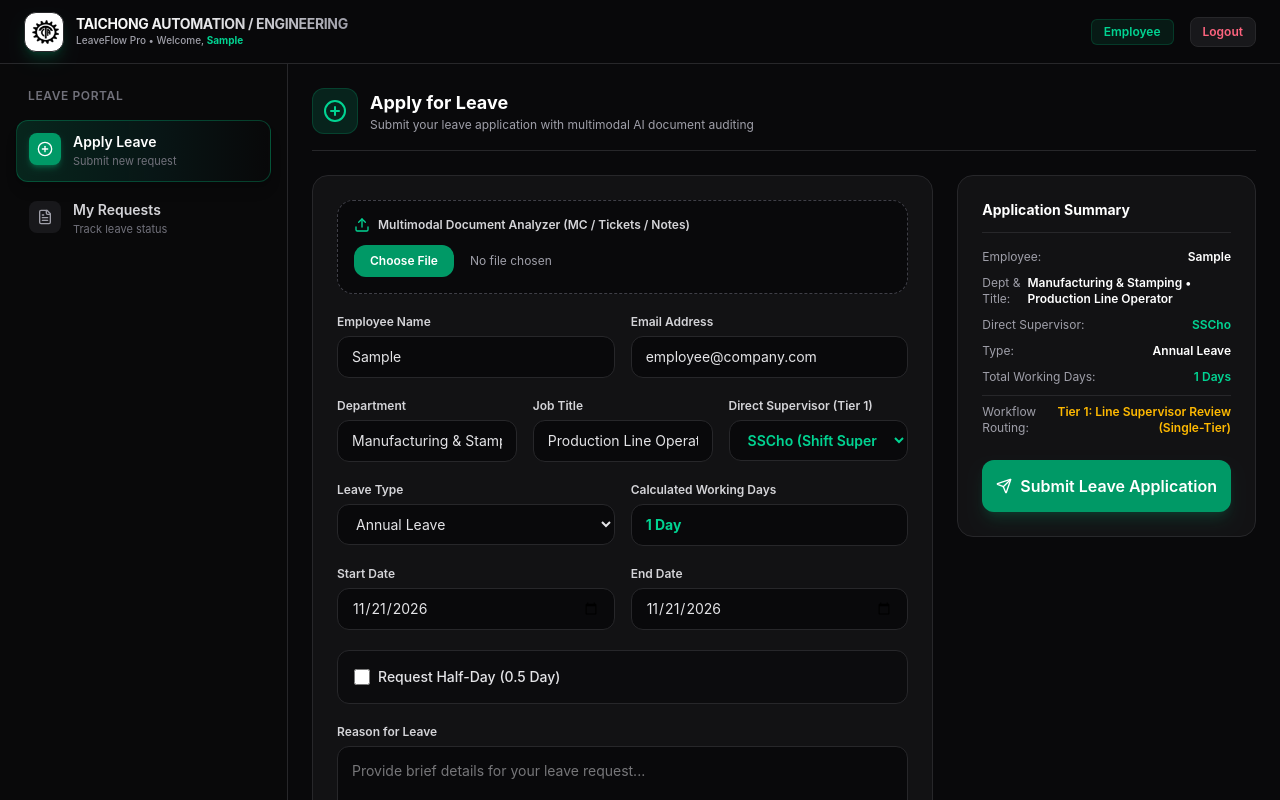
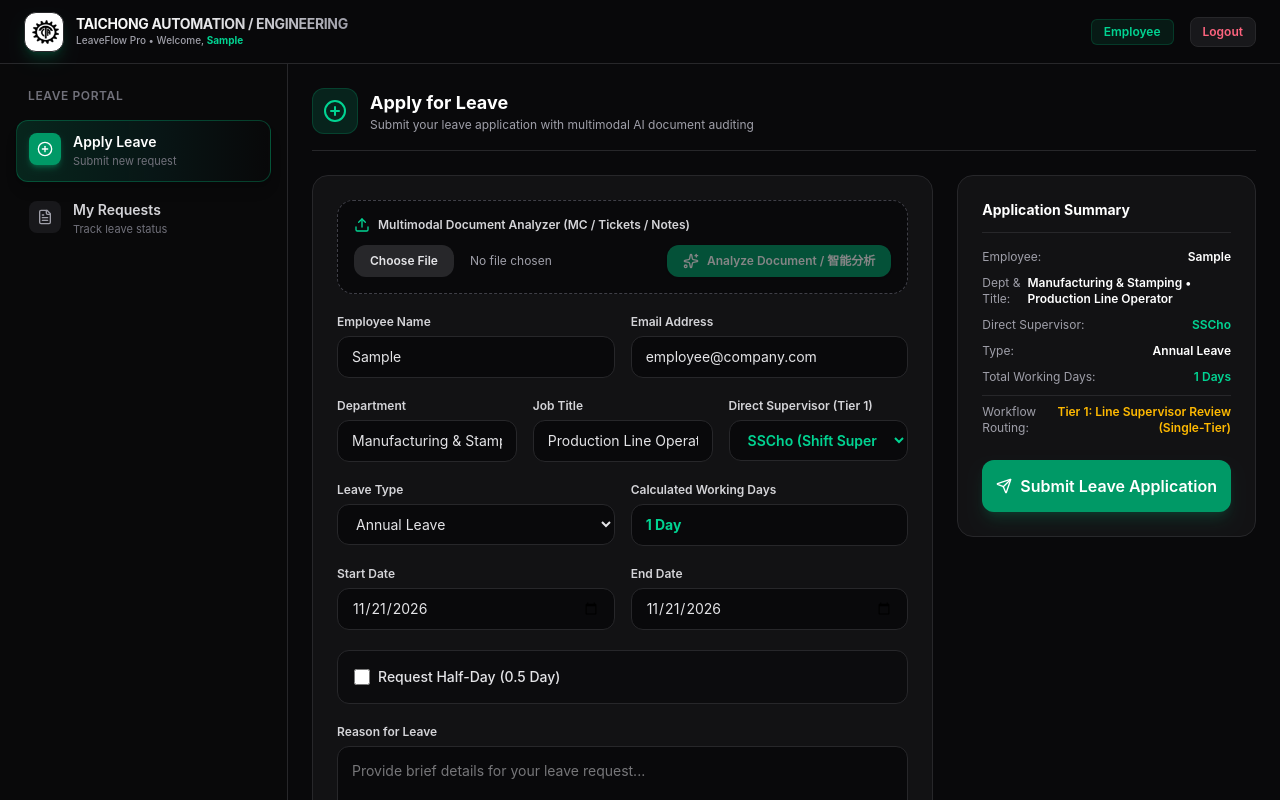
Before and after one commit to conniecho66/leave-management, a React (Vite) app: page / in a window 1280 px wide. Both pictures are taken after typing "Sample", "Sample123" into the empty fields and a click on the button "登 录". Shown: the top 800 px of the page. Built offline with nearby package versions, Linux system fonts and the light colour scheme.

Commit message:
feat(ai): improve document analysis robustness
- Allow flexible mime-type inference from file names
- Decouple file selection from analysis for better UI control
- Add error handling for document parsing in the leave application flow

```diff
--- a/src/components/ApplyLeave.tsx
+++ b/src/components/ApplyLeave.tsx
@@ -25,9 +25,12 @@ export const ApplyLeave: React.FC<ApplyLeaveProps> = ({ onAddRequest, setActiveT
   const [handoverNotes, setHandoverNotes] = useState('');
   const [coverageColleague, setCoverageColleague] = useState('');
 
+  const [selectedFile, setSelectedFile] = useState<File | null>(null);
+  const [docLoading, setDocLoading] = useState(false);
+  const [docError, setDocError] = useState<string | null>(null);
+  const [analysisResult, setAnalysisResult] = useState<any>(null);
+
   const [aiLoading, setAiLoading] = useState(false);
-  const [docLoading, setDocLoading] = useState(false);
-  const [analysisResult, setAnalysisResult] = useState<any>(null);
 
   // Dynamic working days calculation
   const calculateDays = () => {
@@ -44,50 +47,79 @@ export const ApplyLeave: React.FC<ApplyLeaveProps> = ({ onAddRequest, setActiveT
   // Dynamic workflow step
   const workflowStep = totalDays > 3 ? 'Tier 2: Plant Operations Manager Sign-off (Multi-Tier)' : 'Tier 1: Line Supervisor Review (Single-Tier)';
 
-  const handleFileUpload = async (e: React.ChangeEvent<HTMLInputElement>) => {
-    const file = e.target.files?.[0];
-    if (!file) return;
+  const handleFileSelect = (e: React.ChangeEvent<HTMLInputElement>) => {
+    const file = e.target.files?.[0] || null;
+    setSelectedFile(file);
+    setAnalysisResult(null);
+    setDocError(null);
+  };
+
+  const handleStartAnalysis = async () => {
+    if (!selectedFile) return;
 
     setDocLoading(true);
+    setDocError(null);
     setAnalysisResult(null);
 
     const reader = new FileReader();
     reader.onerror = () => {
-      alert('Failed to read file.');
+      setDocError('Failed to read file from local storage/device.');
       setDocLoading(false);
     };
     reader.onload = async () => {
       try {
         const base64Data = reader.result as string;
+        let effectiveMime = selectedFile.type;
+        const lowerName = (selectedFile.name || '').toLowerCase();
+        if (!effectiveMime || effectiveMime === 'application/octet-stream') {
+          if (lowerName.endsWith('.pdf')) effectiveMime = 'application/pdf';
+          else if (lowerName.endsWith('.png')) effectiveMime = 'image/png';
+          else if (lowerName.endsWith('.jpg') || lowerName.endsWith('.jpeg')) effectiveMime = 'image/jpeg';
+          else if (lowerName.endsWith('.webp')) effectiveMime = 'image/webp';
+          else if (lowerName.endsWith('.xlsx') || lowerName.endsWith('.xls')) effectiveMime = 'application/vnd.openxmlformats-officedocument.spreadsheetml.sheet';
+          else if (lowerName.endsWith('.docx') || lowerName.endsWith('.doc')) effectiveMime = 'application/vnd.openxmlformats-officedocument.wordprocessingml.document';
+          else if (lowerName.endsWith('.csv')) effectiveMime = 'text/csv';
+          else if (lowerName.endsWith('.txt')) effectiveMime = 'text/plain';
+          else effectiveMime = 'application/octet-stream';
+        }
+
         const res = await fetch('/api/ai/analyze-document', {
           method: 'POST',
           headers: { 'Content-Type': 'application/json' },
           body: JSON.stringify({
             base64Data,
-            mimeType: file.type || 'application/octet-stream',
-            fileName: file.name,
+            mimeType: effectiveMime,
+            fileName: selectedFile.name,
+            prompt: 'Analyze this supporting document for leave application. Extract document type, employee/passenger name, issuer/clinic/airline, start date, end date, total days, reason or diagnosis or itinerary purpose, and validity.',
           }),
         });
 
         const data = await res.json();
+        if (!res.ok) {
+          throw new Error(data.error || 'Server error during document analysis.');
+        }
+
         if (data.analysis) {
           setAnalysisResult(data.analysis);
         } else {
-          alert('Document analysis returned no structured data.');
+          setDocError('Document analysis returned no structured data.');
         }
       } catch (err: any) {
-        alert('Failed to analyze document: ' + err.message);
+        setDocError(err.message || 'Failed to analyze document.');
       } finally {
         setDocLoading(false);
       }
     };
-    reader.readAsDataURL(file);
+    reader.readAsDataURL(selectedFile);
   };
 
   const handleAutoFill = () => {
     if (!analysisResult) return;
     if (analysisResult.startDate) setStartDate(analysisResult.startDate);
     if (analysisResult.endDate) setEndDate(analysisResult.endDate);
+    if (analysisResult.employeeName && !employeeName) {
+      setEmployeeName(analysisResult.employeeName);
+    }
     if (analysisResult.reasonOrDiagnosis) {
       setReason(analysisResult.reasonOrDiagnosis);
     }
@@ -95,6 +127,8 @@ export const ApplyLeave: React.FC<ApplyLeaveProps> = ({ onAddRequest, setActiveT
     const diagnosisLower = (analysisResult.reasonOrDiagnosis || '').toLowerCase();
     if (docTypeLower.includes('mc') || docTypeLower.includes('medical') || docTypeLower.includes('sick') || diagnosisLower.includes('fever') || diagnosisLower.includes('rest') || diagnosisLower.includes('illness')) {
       setLeaveType('Sick Leave');
+    } else if (docTypeLower.includes('ticket') || docTypeLower.includes('receipt') || docTypeLower.includes('flight') || docTypeLower.includes('itinerary')) {
+      setLeaveType('Annual Leave');
     }
     alert('Form successfully auto-filled from document analysis!');
   };
@@ -175,26 +209,52 @@ export const ApplyLeave: React.FC<ApplyLeaveProps> = ({ onAddRequest, setActiveT
       <form onSubmit={handleSubmit} className="grid grid-cols-1 lg:grid-cols-3 gap-6">
         {/* Main Form Fields */}
         <div className="lg:col-span-2 bg-zinc-900/60 border border-zinc-800 p-6 rounded-2xl space-y-5">
-          {/* Multimodal File Upload / Dropzone */}
+          {/* Multimodal File Upload & Analysis Section */}
           <div className="p-4 bg-zinc-950 border border-dashed border-zinc-700 rounded-2xl space-y-3">
             <div className="flex items-center justify-between">
               <div className="flex items-center space-x-2 text-xs font-semibold text-zinc-300">
                 <Upload className="w-4 h-4 text-emerald-400" />
                 <span>Multimodal Document Analyzer (MC / Tickets / Notes)</span>
               </div>
-              {docLoading && (
-                <div className="flex items-center space-x-1.5 text-xs text-emerald-400">
-                  <Loader2 className="w-4 h-4 animate-spin" />
-                  <span>Analyzing document with Gemini...</span>
-                </div>
-              )}
             </div>
-            <input
-              type="file"
-              accept="image/*,application/pdf,.doc,.docx,.xls,.xlsx,.csv,.txt"
-              onChange={handleFileUpload}
-              className="w-full text-xs text-zinc-400 file:mr-4 file:py-2 file:px-4 file:rounded-xl file:border-0 file:text-xs file:font-semibold file:bg-emerald-600 file:text-white hover:file:bg-emerald-500 cursor-pointer"
-            />
+
+            <div className="flex flex-col sm:flex-row items-stretch sm:items-center gap-3">
+              <input
+                type="file"
+                accept="image/*,application/pdf,.doc,.docx,.xls,.xlsx,.csv,.txt"
+                onChange={handleFileSelect}
+                className="flex-1 text-xs text-zinc-400 file:mr-4 file:py-2 file:px-4 file:rounded-xl file:border-0 file:text-xs file:font-semibold file:bg-zinc-800 file:text-zinc-200 hover:file:bg-zinc-700 cursor-pointer"
+              />
+              <button
+                type="button"
+                onClick={handleStartAnalysis}
+                disabled={!selectedFile || docLoading}
+                className="px-4 py-2 rounded-xl bg-emerald-600 hover:bg-emerald-500 disabled:opacity-50 disabled:cursor-not-allowed text-white text-xs font-semibold flex items-center justify-center space-x-2 shadow transition-colors"
+              >
+                {docLoading ? (
+                  <>
+                    <Loader2 className="w-4 h-4 animate-spin" />
+                    <span>Analyzing...</span>
+                  </>
+                ) : (
+                  <>
+                    <Sparkles className="w-4 h-4" />
+                    <span>Analyze Document / 智能分析</span>
+                  </>
+                )}
+              </button>
+            </div>
+
+            {selectedFile && !docLoading && !analysisResult && !docError && (
+              <p className="text-xs text-zinc-400">Selected file: <span className="text-zinc-200 font-medium">{selectedFile.name}</span>. Click "Analyze Document / 智能分析" to process with Gemini.</p>
+            )}
+
+            {docError && (
+              <div className="p-3 rounded-xl bg-rose-500/10 border border-rose-500/20 text-rose-400 text-xs flex items-center space-x-2">
+                <AlertTriangle className="w-4 h-4 shrink-0" />
+                <span>{docError}</span>
+              </div>
+            )}
 
             {/* Analysis Summary Card */}
             {analysisResult && (
@@ -220,15 +280,18 @@ export const ApplyLeave: React.FC<ApplyLeaveProps> = ({ onAddRequest, setActiveT
                 </div>
 
                 <div className="grid grid-cols-2 gap-2 text-xs text-zinc-300">
-                  <div><span className="text-zinc-500">Issuer / Clinic:</span> {analysisResult.issuerOrClinic || 'N/A'}</div>
+                  <div><span className="text-zinc-500">Issuer / Clinic / Airline:</span> {analysisResult.issuerOrClinic || 'N/A'}</div>
                   <div><span className="text-zinc-500">Validity:</span> <span className={analysisResult.isValid ? 'text-emerald-400 font-bold' : 'text-rose-400 font-bold'}>{analysisResult.isValid ? 'Valid / 有效' : 'Review Required'}</span></div>
                   <div><span className="text-zinc-500">Extracted Dates:</span> {analysisResult.startDate || 'N/A'} to {analysisResult.endDate || 'N/A'}</div>
                   <div><span className="text-zinc-500">Total Days:</span> {analysisResult.totalDays || totalDays}</div>
+                  {analysisResult.employeeName && (
+                    <div className="col-span-2"><span className="text-zinc-500">Extracted Name:</span> <span className="text-white font-medium">{analysisResult.employeeName}</span></div>
+                  )}
                 </div>
 
                 {analysisResult.reasonOrDiagnosis && (
                   <div className="text-xs text-zinc-300 bg-zinc-950 p-2.5 rounded-lg border border-zinc-800">
-                    <span className="text-zinc-500 font-semibold block mb-0.5">Diagnosis / Reason:</span>
+                    <span className="text-zinc-500 font-semibold block mb-0.5">Diagnosis / Purpose Summary:</span>
                     {analysisResult.reasonOrDiagnosis}
                   </div>
                 )}
```
Also changed, not shown: server.ts (+30 -19 lines).
